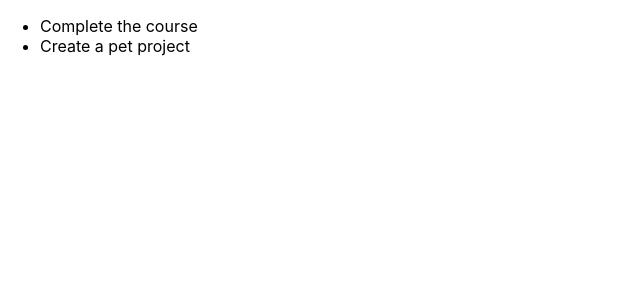
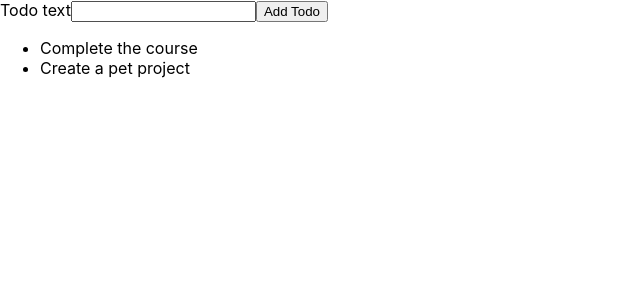
Before and after one commit to monello/react-complete-guide, a React (Create React App) app: page / in a window 1280 px wide. Shown: the top 300 px of the page, without its empty margins (0-640 px from the left). Built offline with nearby package versions, Linux system fonts and the light colour scheme.

Commit message:
413. Working with 'Function Props'

```diff
--- a/src/App.tsx
+++ b/src/App.tsx
@@ -1,3 +1,4 @@
+import NewTodo from "./components/NewTodo";
 import Todos from "./components/Todos";
 import Todo from "./models/todo";
 
@@ -6,8 +7,14 @@ function App() {
         new Todo("Complete the course"),
         new Todo("Create a pet project"),
     ];
+
+    // This function is declared in the App.tsx and passed as a prop to the NewTodo component
+    // The reason it is defined here and not inside the NewTodo component, is because all the todos-state is managed here
+    const onAddTodo = () => {};
+
     return (
         <div>
+            <NewTodo onAddTodo={onAddTodo} />
             <Todos items={todos} />
         </div>
     );
--- a/src/components/NewTodo.tsx
+++ b/src/components/NewTodo.tsx
@@ -1,5 +1,14 @@
 import { useRef } from "react";
 
+// Here we set this component as a React Functional Component using "React.FC"
+// This is a Generic, which means we can describe the function arguments (Types) in angle brackets
+//  - We are stating that we expect an argument (prop) named "onAddTodo"
+//  - We are typing this property as a function that will expect an argument called "text" of type "string"
+//  - We are also stating that this function won't return anything using "=> void".
+//  - This tells typescript to warn us if we accidentally change the function to return something (which it shouldn't)
+// In summary:
+//  - This function will be passed into the NewTodo component as a prop, when we invoke it in the App.tsx
+//  - Just te be clear we are jusr DESCRIBING the shape of the function (type) and not actually creating the function here
 const NewTodo: React.FC<{ onAddTodo: (text: string) => void }> = (props) => {
     // here we need to use a Generic to tell useRef the exact type of HTML element we are referencing.
     // This will then allo TS to do the proper type-checking and valid property and method checks when we use the ref on the HTML element (below)
@@ -25,6 +34,13 @@ const NewTodo: React.FC<{ onAddTodo: (text: string) => void }> = (props) => {
             // throw an error
             return;
         }
+
+        // As per the type decription in the React.FC generic at the top of this component, we need to pass in
+        //  a string value here.
+        // We pass in the enteredText, and TS will know this is indeed a string, because it knows that values we fetch
+        //  from any HTMLInputElement is always a string... even if you define the input of type number: <input type="number" />
+        // So it all ties up, because we can see that on the line where we use the useRef() hook we state the type as "HTMLInputElement"
+        props.onAddTodo(enteredText);
     };
 
     return (
```
